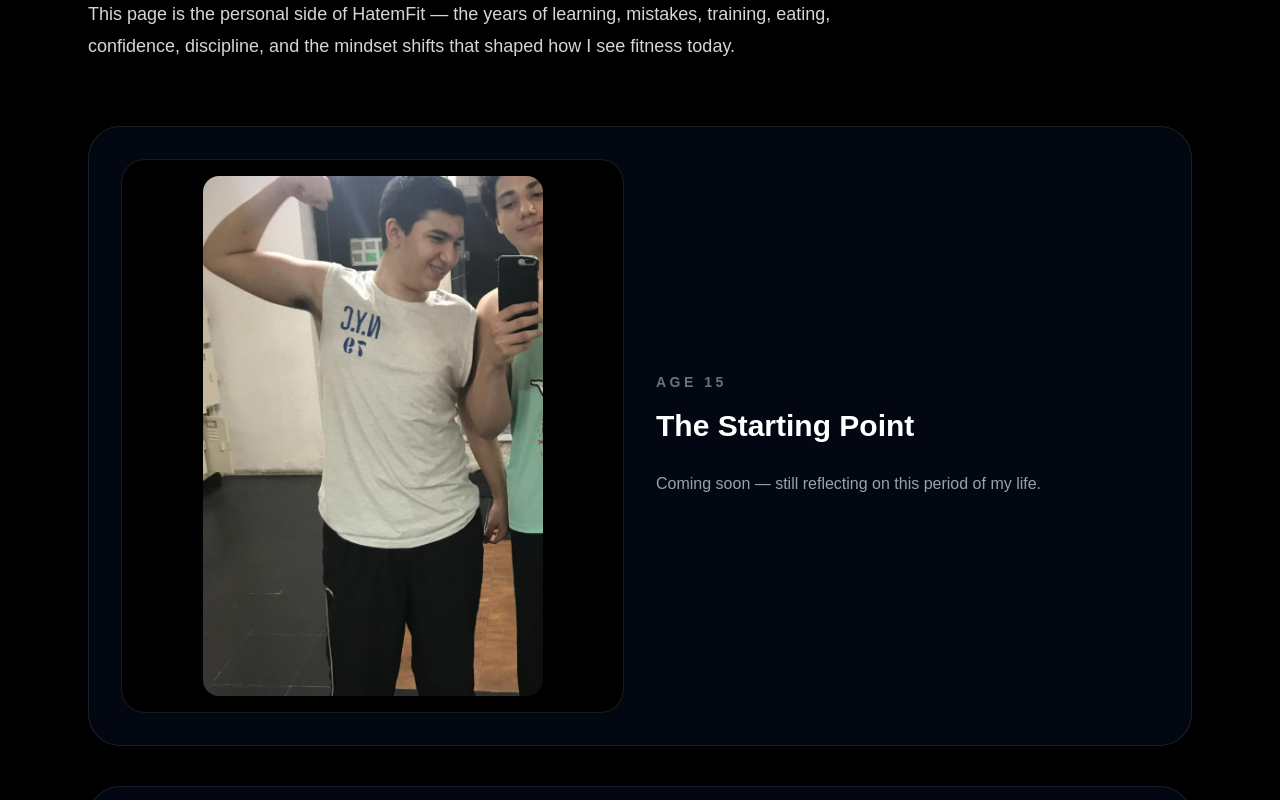
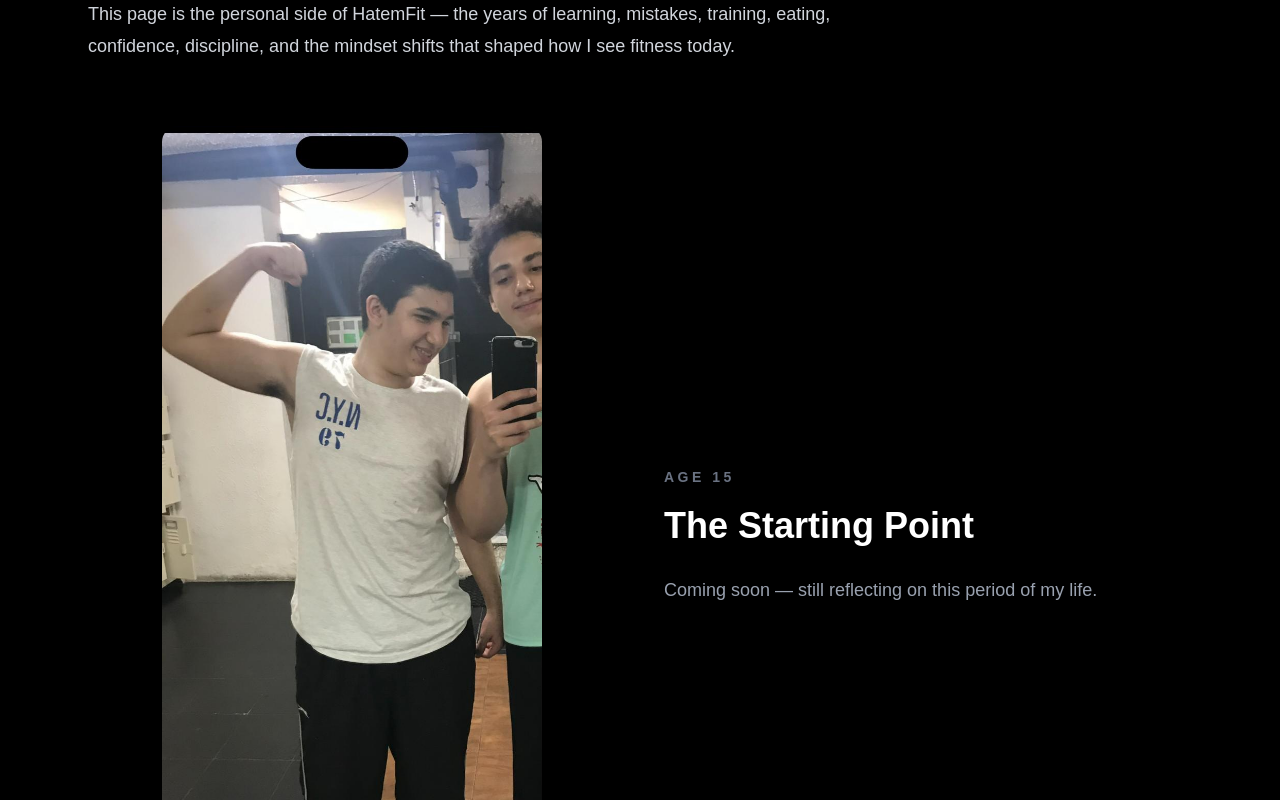
Before and after one commit to HatemCodes/HatemFit, a Next.js app: page /about in a window 1280 px wide. Shown: the part 380-1180 px from the top of the page. Built offline with nearby package versions, Linux system fonts and the light colour scheme.

Commit message:
Refine homepage branding

```diff
--- a/app/about/page.tsx
+++ b/app/about/page.tsx
@@ -61,25 +61,24 @@ export default function AboutPage() {
         </p>
       </section>
 
-      <section className="mx-auto max-w-6xl space-y-10 px-6 pb-20">
+      <section className="mx-auto max-w-6xl space-y-24 px-6 pb-20">
         {eras.map((era, index) => (
           <div
             key={era.age}
-            className="grid gap-8 rounded-[2rem] border border-white/10 bg-gray-950 p-6 md:grid-cols-2 md:p-8"
+            className="grid items-center gap-12 md:grid-cols-2"
           >
             <div
-              className={`flex min-h-[520px] items-center justify-center rounded-[1.5rem] border border-white/10 bg-black p-4 ${
+              className={`flex items-center justify-center ${
                 index % 2 === 1 ? "md:order-2" : ""
               }`}
             >
-              <div className="relative h-[520px] w-[340px] overflow-hidden rounded-2xl">
-                <Image
-                  src={era.image}
-                  alt={`${era.title} - age ${era.age}`}
-                  fill
-                  className="object-cover"
-                />
-              </div>
+              <Image
+                src={era.image}
+                alt={`${era.title} - age ${era.age}`}
+                width={380}
+                height={560}
+                className="rounded-2xl object-cover"
+              />
             </div>
 
             <div className="flex flex-col justify-center">
@@ -87,43 +86,50 @@ export default function AboutPage() {
                 Age {era.age}
               </p>
 
-              <h2 className="mt-4 text-3xl font-bold">{era.title}</h2>
+              <h2 className="mt-4 text-4xl font-black leading-tight">
+                {era.title}
+              </h2>
 
-              <p className="mt-6 leading-8 text-gray-400">{era.text}</p>
+              <p className="mt-6 max-w-xl text-lg leading-9 text-gray-400">
+                {era.text}
+              </p>
             </div>
           </div>
         ))}
       </section>
 
       <section className="mx-auto max-w-6xl px-6 pb-24">
-        <div className="rounded-[2rem] border border-white/10 bg-gray-950 p-8 md:p-10">
+        <div className="border-t border-white/10 pt-16">
           <p className="text-sm font-semibold uppercase tracking-[0.25em] text-gray-500">
             What I Believe Now
           </p>
 
-          <h2 className="mt-4 text-3xl font-bold">
+          <h2 className="mt-4 max-w-3xl text-4xl font-black leading-tight">
             Fitness should make your life better, not consume it.
           </h2>
 
-          <div className="mt-8 grid gap-4 md:grid-cols-3">
-            <div className="rounded-2xl border border-white/10 bg-black p-5">
-              <h3 className="font-bold">Training Logic</h3>
-              <p className="mt-3 text-sm leading-6 text-gray-400">
+          <div className="mt-12 grid gap-8 md:grid-cols-3">
+            <div>
+              <h3 className="text-2xl font-bold">Training Logic</h3>
+
+              <p className="mt-4 text-lg leading-8 text-gray-400">
                 My current lifting philosophy will be here.
               </p>
             </div>
 
-            <div className="rounded-2xl border border-white/10 bg-black p-5">
-              <h3 className="font-bold">Eating Logic</h3>
-              <p className="mt-3 text-sm leading-6 text-gray-400">
+            <div>
+              <h3 className="text-2xl font-bold">Eating Logic</h3>
+
+              <p className="mt-4 text-lg leading-8 text-gray-400">
                 My healthy, satisfying, non-restrictive food approach will be
                 here.
               </p>
             </div>
 
-            <div className="rounded-2xl border border-white/10 bg-black p-5">
-              <h3 className="font-bold">Living Logic</h3>
-              <p className="mt-3 text-sm leading-6 text-gray-400">
+            <div>
+              <h3 className="text-2xl font-bold">Living Logic</h3>
+
+              <p className="mt-4 text-lg leading-8 text-gray-400">
                 My lifestyle, discipline, sleep, balance, and purpose philosophy
                 will be here.
               </p>
```
